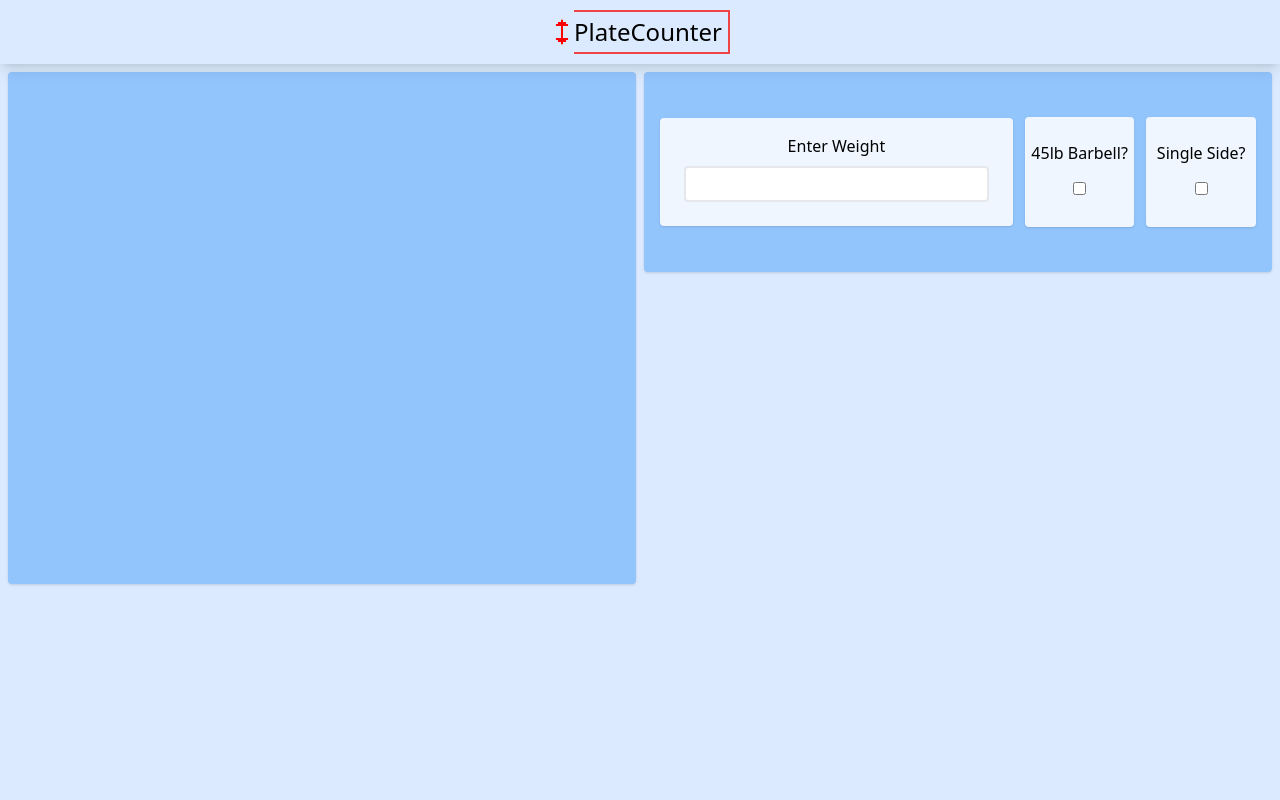
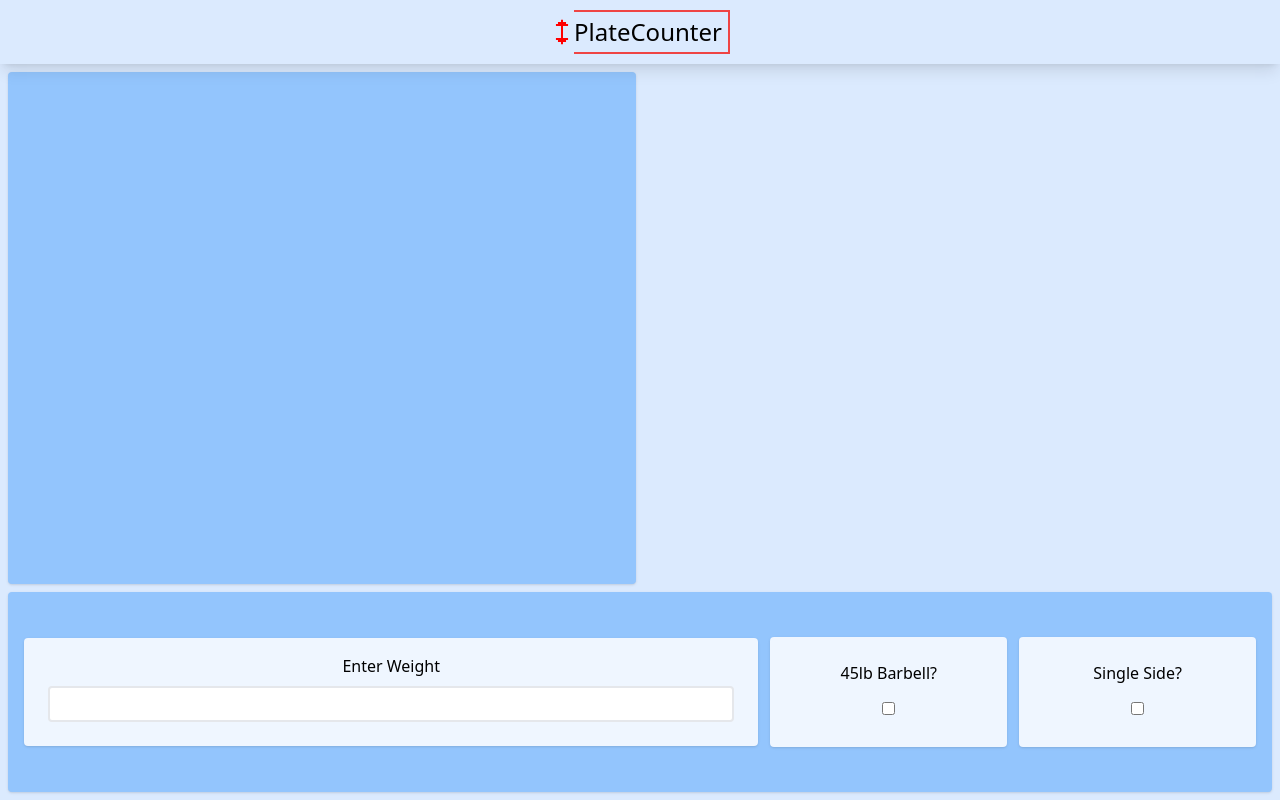
Before and after one commit to PeytonCurr/plate_counter, a React (Create React App) app: page / in a window 1280 px wide. Built offline with nearby package versions, Linux system fonts and the light colour scheme.

Commit message:
Making more layout adjustments

```diff
--- a/src/components/BarbellPlates.jsx
+++ b/src/components/BarbellPlates.jsx
@@ -33,7 +33,7 @@ function BarbellPlates(props) {
   //transform={" " + (props.barBell ? 'rotate(0)' : 'rotate(90)')}
 
   return (
-    <div className={'text-2xl p-2 bg-blue-300 row-span-2 rounded shadow flex justify-center ' + (props.barBell ? ' items-center sm:row-span-3 ' : ' items-end md:row-span-5 ')}>
+    <div className={'text-2xl p-2 bg-blue-300 row-span-2 sm:row-span-3 rounded shadow flex justify-center ' + (props.barBell ? ' items-center ' : ' items-end md:row-span-5 ')}>
 
       {/* SECTION Left Side*/}
       {(props.weight > 0 && !props.single) &&
--- a/src/components/Stats.jsx
+++ b/src/components/Stats.jsx
@@ -31,7 +31,7 @@ function Stats(props) {
   }
 
   return (
-    <div className={'bg-blue-300 rounded shadow grid  p-2 sm:px-4 gap-2 sm:gap-4 row-span-1 ' + (props.single ? ' grid-cols-1 md:p-10 ' : ' grid-cols-2 ') + (props.barBell ? ' sm:row-span-2 ' : ' sm:row-span-5 md:grid-cols-1 ')}>
+    <div className={'bg-blue-300 rounded shadow grid  p-2 sm:px-4 gap-2 sm:gap-4 row-span-1 sm:row-span-2 ' + (props.single ? ' grid-cols-1 md:px-10 md:py-20 ' : ' grid-cols-2 ') + (props.barBell ? '  ' : ' md:row-span-5 md:grid-cols-1 ') + ((!props.single && !props.barBell) && ' md:py-4 ')}>
 
       <div className=' bg-blue-50 rounded shadow p-6 py-2'>
         <ul className='flex h-full justify-center items-center'>
--- a/src/components/weightForm.jsx
+++ b/src/components/weightForm.jsx
@@ -21,9 +21,9 @@ function WeightForm(props) {
   }
 
   return (
-    <div className='items-center rounded bg-blue-300 shadow row-span-2 grid grid-cols-10 grid-rows-2 sm:grid-rows-1 gap-3 px-4 py-3 sm:py-0'>
+    <div className={'items-center rounded bg-blue-300 shadow row-span-2 grid grid-cols-10 grid-rows-2 sm:grid-rows-1 gap-3 px-4 py-3 ' + (!props.barBell && 'md:col-span-2')}>
 
-      <form onSubmit={handleSubmit} className=' bg-blue-50 rounded shadow p-4 pb-6 sm:p-6 sm:pt-4 col-span-10 sm:col-span-6 text-center'>
+      <form onSubmit={handleSubmit} className=' bg-blue-50 rounded shadow p-4 pb-6 sm:p-6 sm:pt-4 col-span-10 sm:col-span-6 text-center '>
         <h1 className='mb-2 text-center'>
           Enter Weight
         </h1>
```
